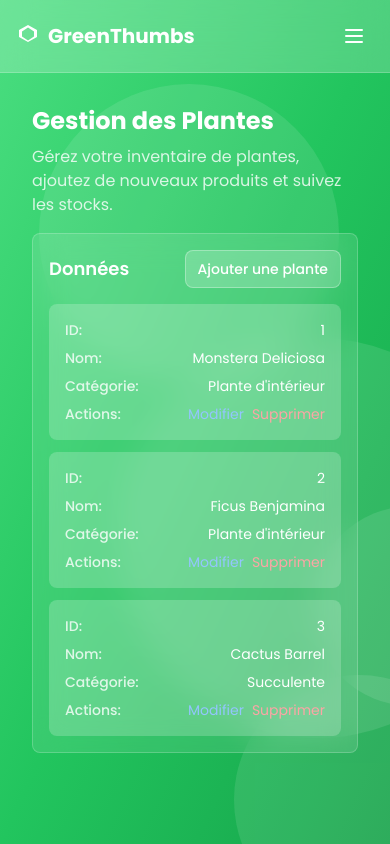
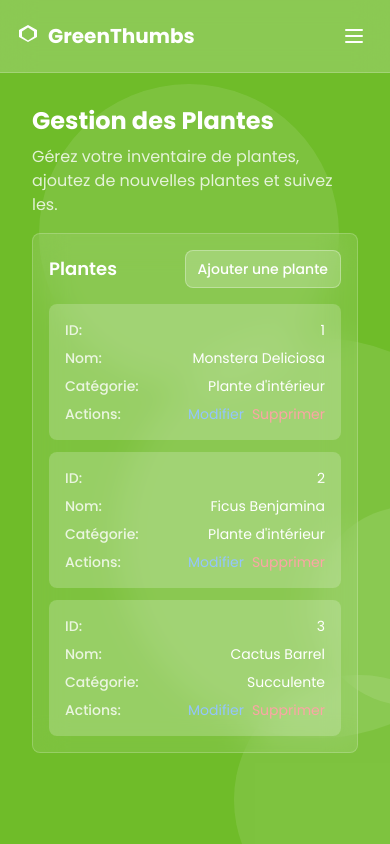
Before and after one commit to GreenThumbs-Official/website, a React (Vite) app in the folder Front/: page /admin in a window 390 px wide. Built offline with nearby package versions, Linux system fonts and the light colour scheme.

Commit message:
feat(front): updated dashboard admin

```diff
--- a/Front/src/components/AdminDashboard.jsx
+++ b/Front/src/components/AdminDashboard.jsx
@@ -30,7 +30,7 @@ export default function AdminDashboard ({
 
       <div className="bg-white bg-opacity-10 backdrop-filter backdrop-blur-lg rounded-lg border border-white border-opacity-20 p-4 md:p-6">
         <div className="flex justify-between md:justify-end items-center mb-4">
-          <h2 className="text-lg font-semibold text-white md:hidden">Données</h2>
+          <h2 className="text-lg font-semibold text-white md:hidden">Plantes</h2>
           <button
             onClick={onButtonClick}
             className="bg-white bg-opacity-20 hover:bg-opacity-30 text-white font-medium py-2 px-3 md:px-4 rounded-lg transition-all duration-200 border border-white border-opacity-30 text-sm md:text-base"
--- a/Front/src/components/Nav/Sidebar.jsx
+++ b/Front/src/components/Nav/Sidebar.jsx
@@ -17,7 +17,7 @@ export default function Sidebar ({ className, children, ...props }) {
   };
 
   return (
-    <div className="min-h-screen bg-gradient-to-br from-green-400 via-green-500 to-green-600 relative overflow-hidden">
+    <div className="min-h-screen bg-[#6fbc29] relative overflow-hidden">
       <Background />
 
       <div className="lg:hidden relative z-20 bg-white bg-opacity-20 backdrop-filter backdrop-blur-lg border-b border-white border-opacity-20">
--- a/Front/src/routes/Admin/Index.jsx
+++ b/Front/src/routes/Admin/Index.jsx
@@ -57,7 +57,7 @@ export default function AdminIndex() {
     <Sidebar>
       <AdminDashboard
         title="Gestion des Plantes"
-        description="Gérez votre inventaire de plantes, ajoutez de nouveaux produits et suivez les stocks."
+        description="Gérez votre inventaire de plantes, ajoutez de nouvelles plantes et suivez les."
         data={Data}
         columns={columns}
         buttonText="Ajouter une plante"
```
